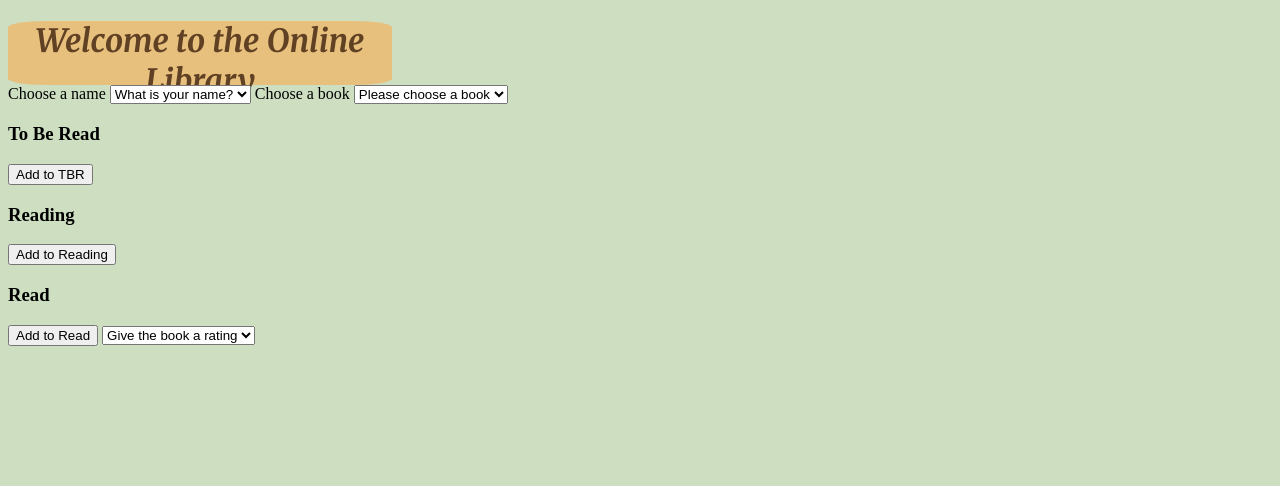
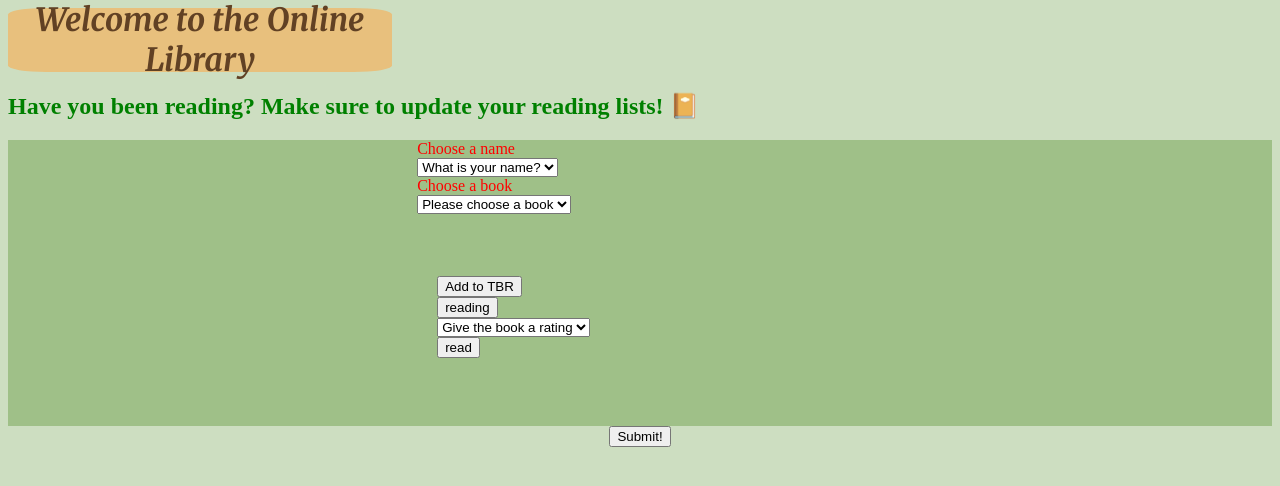
Before and after one commit to hannahnobeebux/express-library-app, a website: page public/index.html in a window 1280 px wide. Drawn offline with Linux system fonts and the light colour scheme; no server answers.

Commit message:
drop down menus work and submit data to the database

```diff
--- a/db/seed.js
+++ b/db/seed.js
@@ -24,6 +24,9 @@ const seed = async () => {
 
     await db.sync({ force: true }); // clear out database + tables
 
+    await db.query('ALTER TABLE User_Book ADD COLUMN status STRING')
+    await db.query('ALTER TABLE User_Book ADD COLUMN rating STRING')
+
     const bookSeedPath = path.join(__dirname, 'books.json'); //get the path to Book.json file
     const userSeedPath = path.join(__dirname, 'users.json')
 
--- a/models/book.model.js
+++ b/models/book.model.js
@@ -31,9 +31,6 @@ const Book = db.define(
             type: DataTypes.STRING,
             allowNull: false
         },
-        rating: {
-            type: DataTypes.NUMBER
-        },
         description: {
             type: DataTypes.STRING
         }
--- a/public/index.html
+++ b/public/index.html
@@ -10,7 +10,7 @@
     <link href="https://fonts.googleapis.com/css2?family=Merriweather:ital,wght@1,700&family=Oswald&family=Roboto+Condensed&display=swap" rel="stylesheet">
 
     <link rel="stylesheet" href="./styles.css">
-    <script type="module" src="./script.js" defer></script>
+    <script src="./script.js" defer></script>
     <title>The Online Library</title>
 </head>
 
@@ -21,23 +21,69 @@
 
 <body>
 
-
-
+    <h2>Have you been reading? Make sure to update your reading lists! 📔</h2>
+    <form action="/update" method="POST">
         <section id="choosing">
 
-        <!-- NAME -->
+            <!-- NAME SECTION-->
+
             <label for="name">Choose a name</label>
             <select name="name" id="dropdown-menu-user">
                 <option value="">What is your name?</option>
             </select>
 
+
+
             <!-- BOOK -->
-        <label for="books">Choose a book</label>
-        <select name="books" id="dropdown-menu-books">
+            <label for="book">Choose a book</label>
+            <select name="book" id="dropdown-menu-book">
                 <option value="">Please choose a book</option>
             </select>
 
         </section>
+
+        <section id="buttons">
+            <!-- <h3>To Be Read</h3> -->
+            <section id="tbr"></section>
+            <button id="tbr-list" name="status" value="tbr">Add to TBR</button>
+            <!-- <input type="submit" id="tbr-list"name="status" value="tbr" placeholder="Add to TBR"> -->
+
+
+            <!-- <h3>Reading</h3> -->
+            <section id="reading"> </section>
+            <!-- <button id="reading-list" name="status" value="reading">Add to Reading</button> -->
+            <input type="submit" id="reading-list"name="status" value="reading" placeholder="Add to Reading">
+
+
+            <!-- <h3>Read</h3> -->
+            <section id="read"></section>
+
+            <select name="rating" id="rating" value="rating">
+                <option value="rating-not-provided">Give the book a rating</option>
+                <option value="1">1</option>
+                <option value="2">2</option>
+                <option value="3">3</option>
+                <option value="4">4</option>
+                <option value="5">5</option>
+            </select>
+
+            <input type="submit" id="read-list"name="status" value="read" placeholder="Add to Read">
+
+        </section>
+
+    </form>
+
+    <!-- <section id="chosen-book">
+
+
+    </section> -->
+
+    <div id="chosen-book">
+        <button type="submit" id="submitting-book">Submit!</button>
+    </div>
+
+
+
 
 
 
@@ -47,41 +93,7 @@
 
 
 
-    <section id="buttons">
-        <h3>To Be Read</h2>
-        <section id="tbr">
 
-        </section>
-        <button id="tbr-list">Add to TBR</button>
-
-
-
-        <h3>Reading</h3>
-        <section id="reading">
-
-        </section>
-        <button id="reading-list">Add to Reading</button>
-
-
-
-        <h3>Read</h3>
-        <section id="read"></section>
-        <button id="read-list">Add to Read</button>
-        <select name="rating" id="rating">
-            <option value="rating">Give the book a rating</option>
-            <option value="rating">⭐️</option>
-            <option value="rating">⭐️⭐️</option>
-            <option value="rating">⭐️⭐️⭐️</option>
-            <option value="rating">⭐️⭐️⭐️⭐️</option>
-            <option value="rating">⭐️⭐️⭐️⭐️⭐️</option>
-        </select>
-
-    </section>
-
-        <section id="choosing-a-book">
-        <!-- Adding welcome message here! -->
-
-        </section>
 
 
 <!-- NOTES -->
--- a/public/script.js
+++ b/public/script.js
@@ -1,5 +1,7 @@
 //TESTING THAT JS FILE IS LINKED
 //alert("hello world")
+
+
 
 
 // const Book  = require("../models/Book")
@@ -14,15 +16,17 @@ const choosingBookSection = document.getElementById('choosing-a-book')
 // const enteringName = document.getElementById('entering-name')
 // const submitNameButton = document.getElementById('submitting-name')
 
-const tbrButton = document.getElementById('tbr')
-const readingButton = document.getElementById('reading')
-const readButton = document.getElementById('read')
+const readingButton = document.getElementById('reading-list')
+const readButton = document.getElementById('read-list')
 
 // const tbrList = document.getElementById('tbr-list')
 // const readingList = document.getElementById('reading-list')
 // const readList = document.getElementById('read-list')
 
-const userName = document.getElementById("username")
+const userName = document.getElementById("dropdown-menu-user")
+const bookTitle = document.getElementById('dropdown-menu-book')
+
+
 
 // const choosingBookButton = document.getElementById("dropdown-book-button")
 
@@ -56,7 +60,7 @@ function addBooks () {
 // {id, title, author, rating, description}
 
 
-let bookTitleDropdown = document.querySelector("#dropdown-menu-books")
+let bookTitleDropdown = document.querySelector("#dropdown-menu-book")
 function createBookItem(book) {
     let listItem = document.createElement('option')
     let bookTitle = book.title
@@ -66,6 +70,7 @@ function createBookItem(book) {
     // button.innerHTML = bookTitle
     // button.type = 'button'
     // (listItem).append(button)
+
 
     return listItem
 }
@@ -121,9 +126,61 @@ async function displayUsers(){
     return response
 }
 
+// tbrButton.addEventListener("click", async () => {
+//     const response =
+// })
+
 
 displayBooks()
 displayUsers()
+
+//GETTING THE DATA INPUTTED BY THE USER AND DISPLAYING ONTO WEB PAGE
+const chosenBook = document.getElementById("chosen-book")
+const tbrButton = document.getElementById('tbr-list')
+
+
+tbrButton.addEventListener("click",  () => {
+    console.log("hello")
+    fetch(`/update`, {
+        method: "POST",
+        headers: myHeaders,
+        body: JSON.stringify({
+            name: userName.value,
+            title: bookTitle.value,
+            status: "tbr"
+            // status: tbrButton.value
+        })
+    .then(res => res.json())
+    .then(({result})=> {
+        console.log(result)
+        chosenBook.textContent = result
+        })
+    })
+
+})
+
+const submitButton = document.getElementById('submitting-book')
+submitButton.addEventListener("submit", () => {
+    console.log("hello")
+})
+
+
+
+
+// tbrButton.addEventListener("click", () => {
+//     const name = userName.value
+//     console.log(name)
+// })
+
+// function chooseStatus () {
+//     const response = fetch('/update')
+// }
+
+
+
+
+
+
 
 //choosingBookItem.append(createListItem(book))
 // choosingBookButton.addEventListener("click", displayBooks)
--- a/public/styles.css
+++ b/public/styles.css
@@ -7,19 +7,65 @@ h1{
     font-family: 'Roboto Condensed', sans-serif;     */
 }
 
-header{
+header {
     background-color: #E8C07D;
     border-radius: 10%;
     /* width:50vw;
     height:20vw; */
     width: 30vw;
     height:5vw;
+    display: flex;
+    flex-wrap: wrap;
+    flex-direction: column;
+    flex: 1;
+    align-items: center;
+    justify-content: center;
+}
+
+h1{
+    align-items: center;
+    justify-content: center;
+}
+
+h2{
+    color: green;
 }
 
 body{
     background-color: #CDDEC1;
+    /* display:grid;
+    grid-template-columns: 1fr 1fr 1fr 1fr 1fr;
+    grid-template-rows: repeat(10, 10%); */
+}
+
+form {
+    display: grid;
+    grid-template-columns: repeat(10,10%);
+    grid-template-rows: repeat(10, 10%);
+    grid-gap: 10px;
+    background-color: #9FC088;
+}
+
+form #choosing {
+    color:red;
+    grid-column:4;
+    grid-row: 1;
+}
+
+#buttons{
+    grid-column: 4;
+    grid-row: 4;
+    grid-gap: 10px;
+    margin:10px;
+    padding:10px;
 }
 
 #entering-name{
     background-color: #9FC088;
 }
+
+#chosen-book {
+    display: flex;
+    justify-content: center;
+    align-items: center;
+}
```
Also changed, not shown: models/index.js (+7 -4 lines), server.js (+46 -0 lines), tests/index.test.js (+12 -0 lines), 2 other files. Lines whose indentation alone changed are shown as unchanged.
